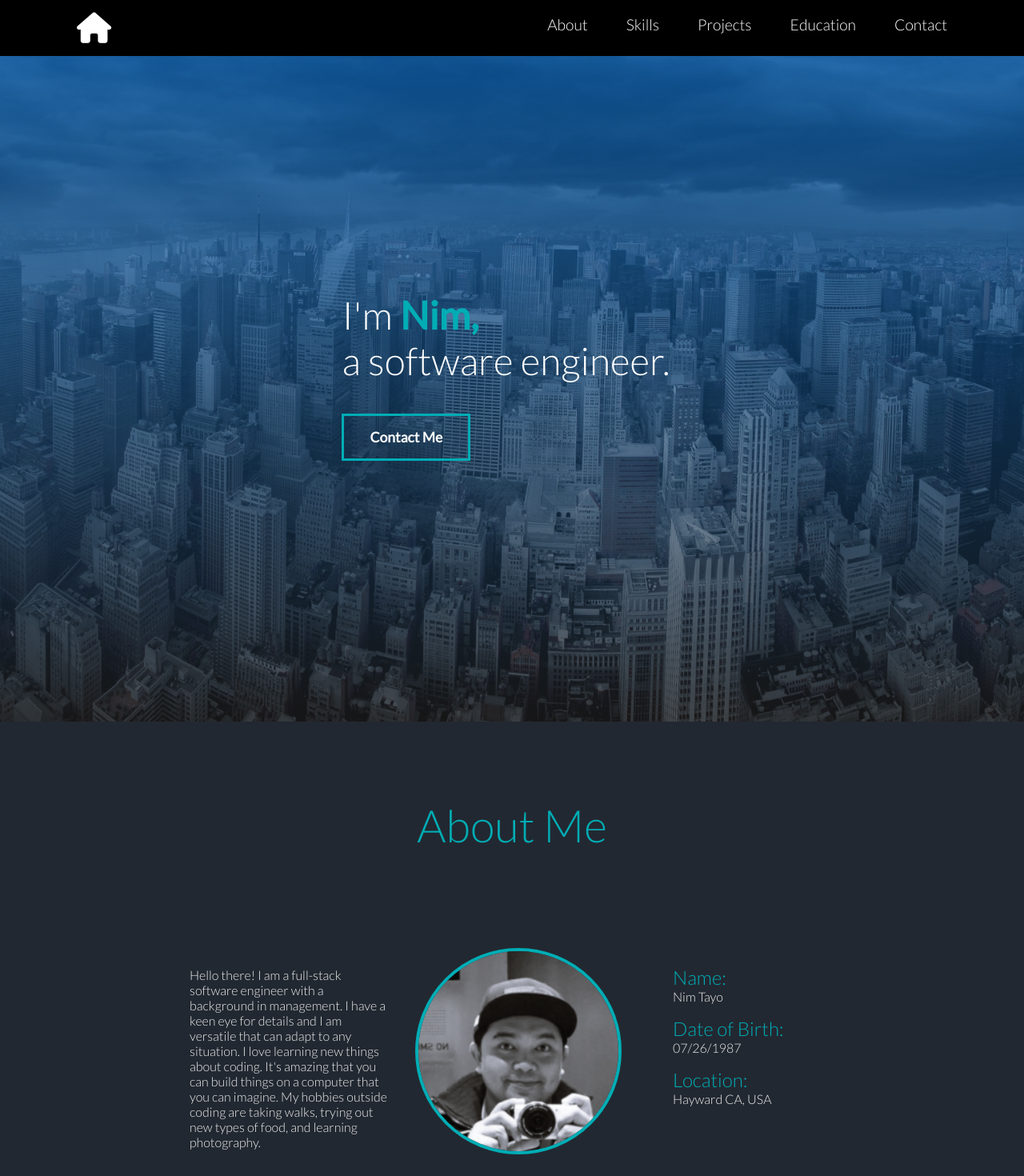
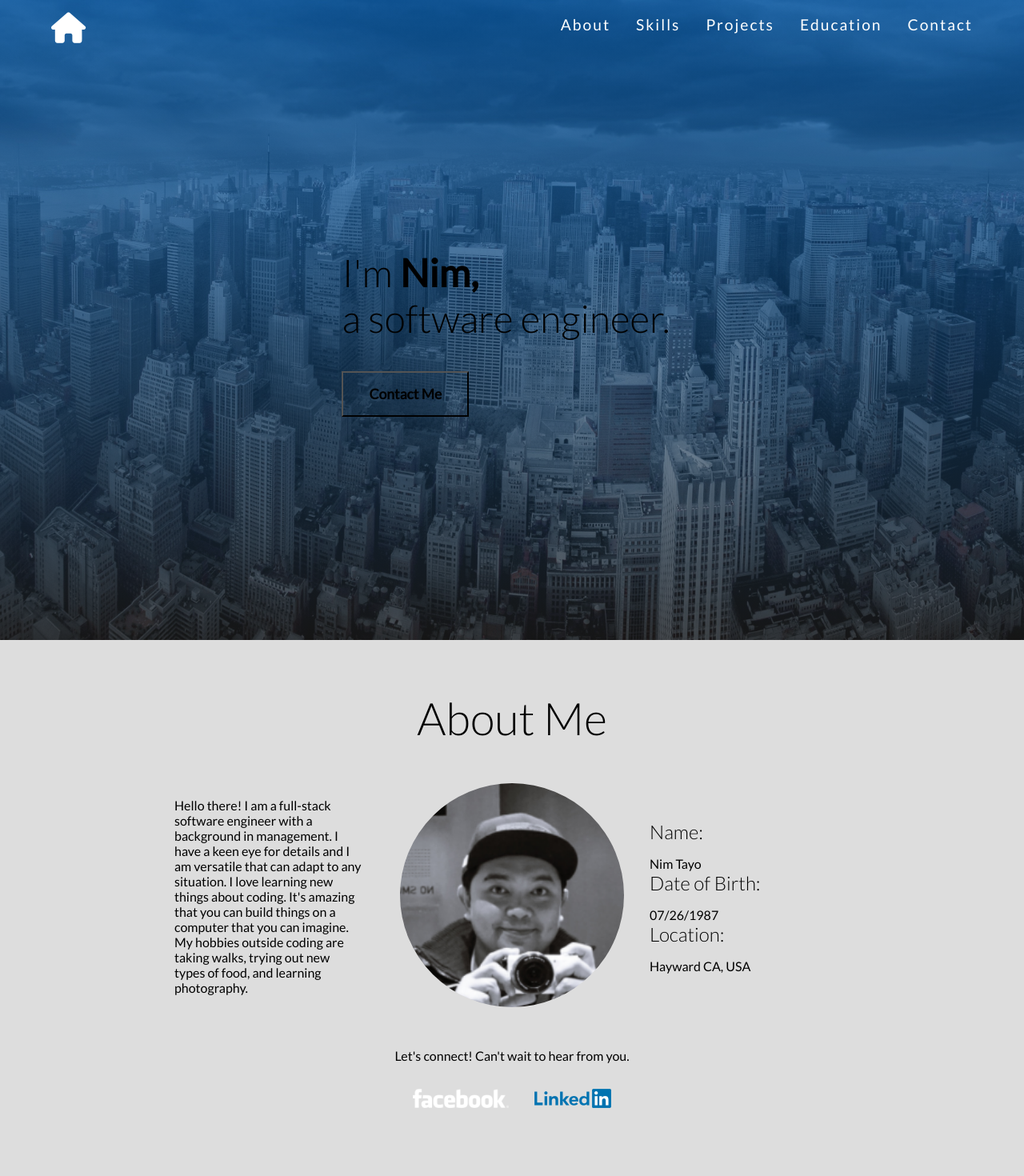
Before and after one commit to nimaester/personalsite, a React (Create React App) app: page / in a window 1280 px wide. Shown: the top 1470 px of the page at 80% size. Built offline with nearby package versions, Linux system fonts and the light colour scheme.

Commit message:
updated the css

```diff
--- a/public/index.html
+++ b/public/index.html
@@ -14,6 +14,7 @@
     />
     <title>Nim's Website</title>
   </head>
+
   <body>
     <div id="root"></div>
   </body>
--- a/src/Hero.js
+++ b/src/Hero.js
@@ -36,7 +36,7 @@ const Hero = forwardRef((props, ref) => {
                 I'm{" "}
                 <motion.span
                   variants={fadeAnimation}
-                  style={{ color: "#00adb5" }}
+
                 >
                   Nim,
                 </motion.span>
@@ -60,3 +60,4 @@ const Hero = forwardRef((props, ref) => {
 export default Hero;
 
 // fix line 50 onClick={} ??
+// style={{ color: "#00adb5" }} line 39
--- a/src/Nav.js
+++ b/src/Nav.js
@@ -1,4 +1,4 @@
-import React, { useEffect } from "react";
+import React, { useEffect, useState } from "react";
 import { useLocation, NavLink } from "react-router-dom";
 import { motion } from "framer-motion";
 
@@ -13,34 +13,20 @@ const Nav = ({ refs, showLinks, setShowLinks }) => {
     setShowLinks(!showLinks);
   };
 
-  // useEffect(() => {
-  //   console.log(location.pathname);
-  //   switch (location.pathname) {
-  //     case "/":
-  //       scrollSmoothHandler(refs.heroRef);
-  //       break;
-  //     case "/about":
-  //       scrollSmoothHandler(refs.aboutRef);
-  //       break;
-  //     case "/skills":
-  //       scrollSmoothHandler(refs.skillsRef);
-  //       break;
-  //     case "/projects":
-  //       scrollSmoothHandler(refs.projectsRef);
-  //       break;
-  //     case "/education":
-  //       scrollSmoothHandler(refs.educationRef);
-  //       break;
-  //     case "/contact":
-  //       scrollSmoothHandler(refs.contactRef);
-  //       break;
-  //     default:
-  //     // ignore
-  //   }
-  // }, [location, refs]);
+  const [scroll, setScroll] = useState(false);
+
+  useEffect(() => {
+    document.addEventListener("scroll", () => {
+      const scrollCheck = window.scrollY > 0
+      if (scrollCheck !== scroll) {
+        setScroll(scrollCheck)
+      }
+    })
+  })
+
 
   return (
-    <nav>
+    <nav className={scroll ? "sticky" : ""}>
       <NavLink to='/' activeClassName='selected' replace>
         <i onClick={()=>{scrollSmoothHandler(refs.heroRef)}} className='fas fa-home fa-2x'></i>
       </NavLink>
--- a/src/styles/_about.scss
+++ b/src/styles/_about.scss
@@ -3,7 +3,7 @@
   display: flex;
   height: 100vh;
   align-items: center;
-  color: white;
+  // color: white;
   justify-content: center;
   background: linear-gradient(
     rgba(0, 132, 255, 0.486),
@@ -28,17 +28,14 @@
       min-height: 90vh;
     }
   }
-  .title {
-    margin-top: -4rem;
-  }
   button {
     font-weight: bold;
     font-size: 1.1rem;
     cursor: pointer;
     padding: 1rem 2rem;
-    border: 3px solid #00adb5;
+    // border: 3px solid #00adb5;
     background: transparent;
-    color: white;
+    // color: white;
     transition: all 0.5s ease;
     &:hover {
       background-color: #00adb5;
@@ -51,41 +48,33 @@
 
 .about-me {
   text-align: center;
-  padding: 6rem 5rem 6rem 5rem;
-  background-color: #222831;
+  padding: 4rem;
+  // background-color: #222831;
   h2,
   h3,
   h4,
   h5 {
-    color: white;
+    // color: white;
     font-weight: lighter;
   }
   h2 {
     font-size: 3.5rem;
-    color: #00adb5;
-    padding-bottom: 6rem;
+    // color: #00adb5;
+    // padding-bottom: 6rem;
   }
-  h3 {
-    font-size: 2rem;
-    color: #00adb5;
-    margin-bottom: 1rem;
-    font-weight: bold;
-  }
+
   h4 {
     font-size: 1.5rem;
-    color: #00adb5;
+    // color: #00adb5;
     margin-bottom: 1rem;
-  }
-  h5 {
-    font-size: 1.18rem;
   }
   a {
     text-decoration: none;
   }
   p {
-    color: #eeeeee;
-    margin-bottom: 2rem;
-    font-size: 1rem;
+    // color: #eeeeee;
+    // margin-bottom: 2rem;
+    // font-size: 1rem;
   }
   .cards {
     display: flex;
@@ -93,31 +82,23 @@
     justify-content: center;
     align-items: center;
     padding: 3rem 0rem 3rem 0rem;
+    // max-width: 80%;
     .my-pic {
       border-radius: 500px;
-      min-width: 250px;
-      max-width: 250px;
-      margin-top: -3rem;
-      margin-left: -1rem;
-      border: 4px solid #00adb5;
+      min-width: 280px;
+      max-width: 280px;
     }
     .bio {
-      min-width: 250px;
-      max-width: 250px;
+      min-width: 330px;
+      max-width: 330px;
       text-align: left;
       padding: 0rem 3rem;
     }
     .full-bio {
-      min-width: 250px;
-      max-width: 250px;
-      line-height: 1rem;
-      margin-top: -3.7rem;
+      min-width: 330px;
+      max-width: 330px;
       text-align: left;
-      padding-left: 4rem;
-      p {
-        line-height: 0rem;
-        font-style: normal;
-      }
+      padding-left: 2rem;
     }
   }
 }
@@ -126,11 +107,11 @@
   display: flex;
   align-items: center;
   justify-content: center;
+  padding-top: 2rem;
 }
 
 .primary-icon {
   margin-right: 2rem;
-  margin-bottom: 3px;
 }
 
 @media screen and (max-width: 865px) {
--- a/src/styles/_nav.scss
+++ b/src/styles/_nav.scss
@@ -1,12 +1,14 @@
 nav {
   display: flex;
-  padding: 1rem 6rem 1rem 6rem;
-  background-color: black;
+  padding: 1rem 4rem;
   justify-content: space-between;
-  position: sticky;
+  position: fixed;
   top: 0;
+  left: 0;
   z-index: 10;
   transition: ease 0.5s;
+  align-items: center;
+  width: 100%;
 
   ul {
     list-style: none;
@@ -15,13 +17,14 @@ nav {
     justify-content: center;
   }
   .nav-link{
-    padding-left: 3rem;
+    padding-left: 2rem;
     position: relative;
   }
   a {
     text-decoration: none !important;
     color: white;
     font-size: 1.2rem;
+    letter-spacing: 2px;
   }
 
   li:hover, .fas:hover {
@@ -50,11 +53,23 @@ nav {
     image-resolution: 300dpi;
     width: 50%;
   }
+  .sticky {
+    padding: 5px 100px;
+    color: black;
+    background-color: black;
+  }
 }
+
+.sticky {
+    color: black;
+    background-color: black;
+}
+
 
 
 @media screen and (max-width: 865px) {
   nav {
+    background-color: black;
     justify-content: space-between;
     padding: 1rem 2rem 1rem 2rem;
     .nav-link {
--- a/src/styles/app.scss
+++ b/src/styles/app.scss
@@ -3,13 +3,13 @@
   padding: 0;
   font-family: 'Lato', sans-serif;
   // -webkit-font-smoothing: antialiased;
-  font-weight: 200;
+  box-sizing: border-box;
 }
 
-// body {
-//   background-color: #212121;
-//   // overflow-x: hidden;
-// }
+body {
+  background-color: rgb(221, 221, 221);
+  // overflow-x: hidden;
+}
 
 .quotes {
   font-style: italic;
```
Also changed, not shown: src/styles/_contact.scss (+8 -8 lines), src/styles/_education.scss (+6 -6 lines).
